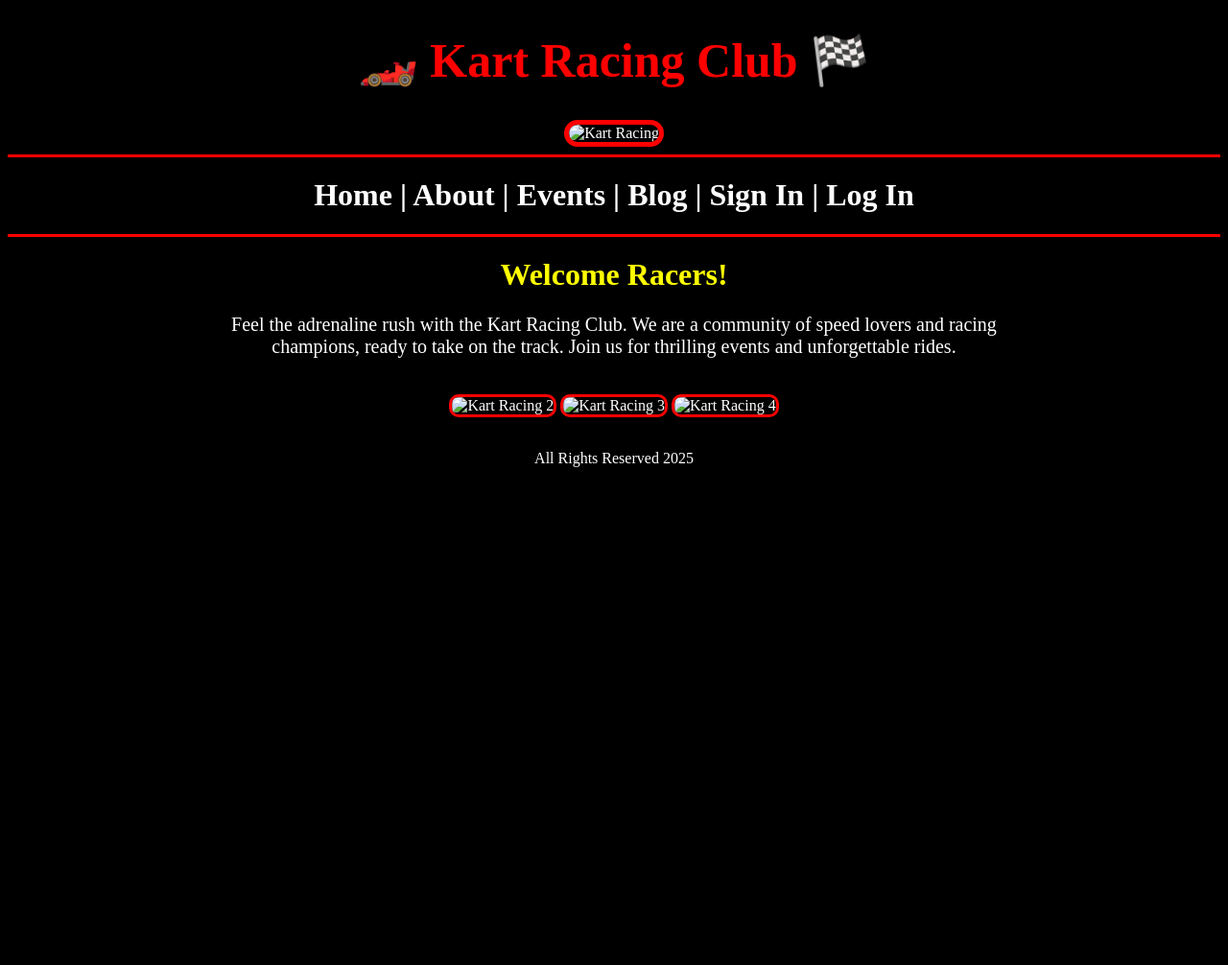
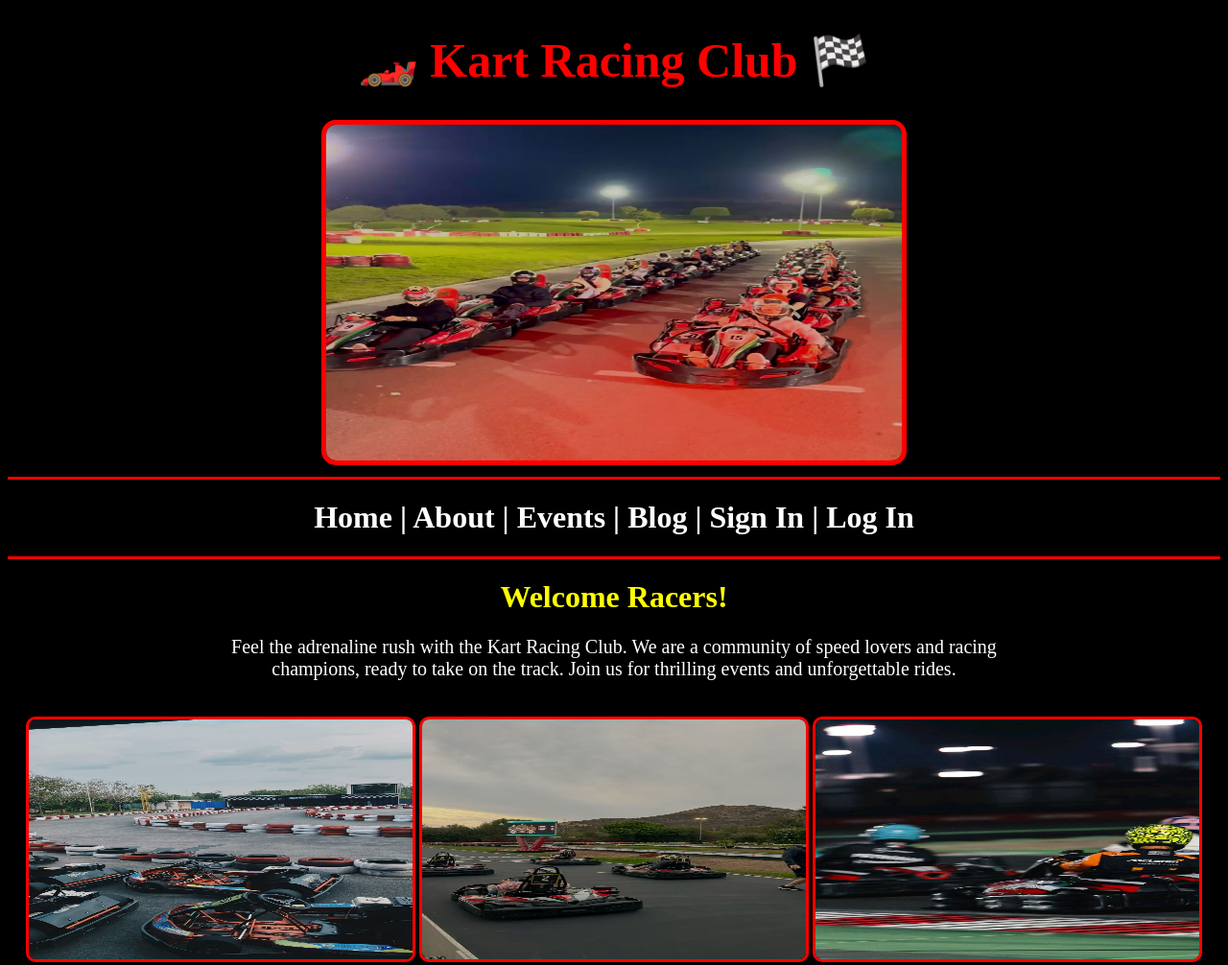
Before and after one commit to kalixhshshshs/AkosiDelaRosa-11-Production, a plain HTML site: page homepage.html in a window 1280 px wide. Shown: the top 1006 px of the page at 96% size. Before the commit the page ends 800 px from the top, so only its background shows below. Drawn offline with Linux system fonts and the light colour scheme.

Commit message:
Add files via upload

```diff
--- a/homepage.html
+++ b/homepage.html
@@ -8,7 +8,7 @@
 <center>
     <h1 style="font-size:50px; color:red;">🏎️ Kart Racing Club 🏁</h1>
 
-    <img src="/storage/emulated/0/Pictures/100PINT/Pins/331d5892dab31f272485b9dc19700916.jpg" alt="Kart Racing" width="600" height="350" style="border:5px solid red; border-radius:15px;">
+    <img src="331d5892dab31f272485b9dc19700916.jpg" alt="Kart Racing" width="600" height="350" style="border:5px solid red; border-radius:15px;">
 
     <hr size="3" color="red">
 
@@ -28,9 +28,9 @@
 
     <br>
 
-    <img src="/storage/emulated/0/Pictures/100PINT/Pins/bb2782b4f75c25a0fd5c0139598bd6ba.jpg" alt="Kart Racing 2" width="400" height="250" style="border:3px solid red; border-radius:10px;">
-    <img src="/storage/emulated/0/Pictures/100PINT/Pins/6d714046e697468f3140118ed65718b6.jpg" alt="Kart Racing 3" width="400" height="250" style="border:3px solid red; border-radius:10px;">
-    <img src="/storage/emulated/0/Pictures/100PINT/Pins/63bd7af1e155caf6996c5f92b8a749be.jpg" alt="Kart Racing 4" width="400" height="250" style="border:3px solid red; border-radius:10px;">
+    <img src="bb2782b4f75c25a0fd5c0139598bd6ba.jpg" alt="Kart Racing 2" width="400" height="250" style="border:3px solid red; border-radius:10px;">
+    <img src="6d714046e697468f3140118ed65718b6.jpg" alt="Kart Racing 3" width="400" height="250" style="border:3px solid red; border-radius:10px;">
+    <img src="63bd7af1e155caf6996c5f92b8a749be.jpg" alt="Kart Racing 4" width="400" height="250" style="border:3px solid red; border-radius:10px;">
 
     <br><br>
     <p>All Rights Reserved 2025</p>
```
Also changed, not shown: Event.html (+3 -3 lines).
